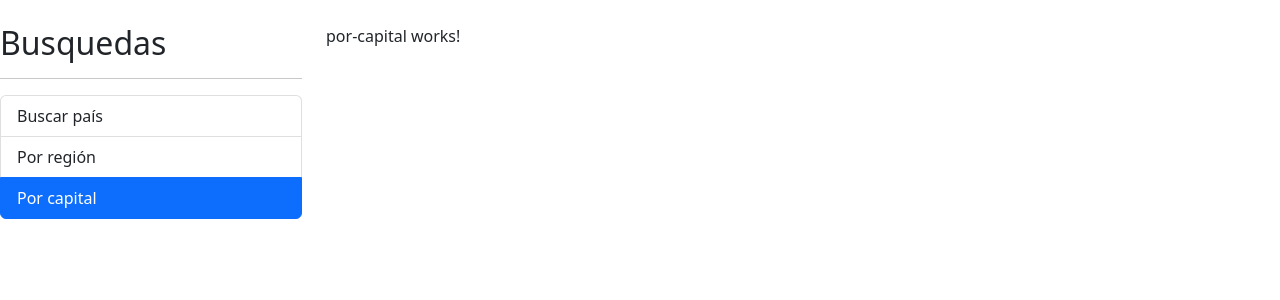
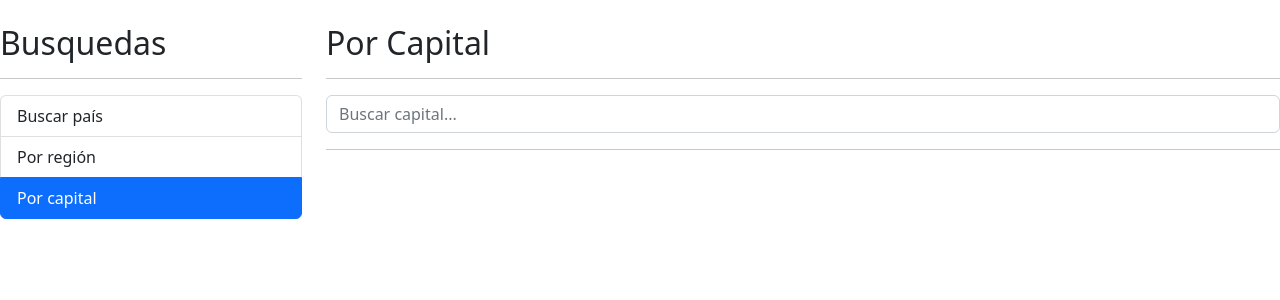
Before and after one commit to luisfal7/paisesApp, an Angular app: page /capital in a window 1280 px wide. Shown: the top 300 px of the page. Built offline with nearby package versions, Linux system fonts and the light colour scheme.

Commit message:
modif comp. por-capital, add service capital

```diff
--- a/src/app/pais/components/pais-input/pais-input.component.html
+++ b/src/app/pais/components/pais-input/pais-input.component.html
@@ -4,7 +4,7 @@
       name="termino"
       class="form-control"
       [(ngModel)]="termino"
-      placeholder="Buscar país..."
+      [placeholder]="placeholder"
       (input)="teclaPresionada()"
     />
   </form>
--- a/src/app/pais/components/pais-input/pais-input.component.ts
+++ b/src/app/pais/components/pais-input/pais-input.component.ts
@@ -1,4 +1,4 @@
-import { Component, EventEmitter, Output, OnInit } from '@angular/core';
+import { Component, EventEmitter, Output, OnInit, Input } from '@angular/core';
 import { debounceTime, Subject } from 'rxjs';
 
 @Component({
@@ -10,6 +10,7 @@
 
   @Output() onEnter: EventEmitter<string> = new EventEmitter();
   @Output() onDebounce: EventEmitter<string> = new EventEmitter();
+  @Input() placeholder: string = '';
 
   debouncer: Subject<string> = new Subject();
 
--- a/src/app/pais/components/pais-tabla/pais-tabla.component.html
+++ b/src/app/pais/components/pais-tabla/pais-tabla.component.html
@@ -12,7 +12,7 @@
     <tr *ngFor="let pais of paises; let i = index">
       <td>{{ i + 1 }}</td>
       <img [src]="pais.flags.svg" [alt]="pais.name.common" class="small-flag" />
-      <td>{{ pais.name.common }}</td>
+      <td>{{ pais.capital}}, {{ pais.name.common }}</td>
       <td>{{ pais.population | number }}</td>
       <td>
         <a [routerLink]="['/pais', pais.name.common]">ver...</a>
--- a/src/app/pais/pages/por-capital/por-capital.component.html
+++ b/src/app/pais/pages/por-capital/por-capital.component.html
@@ -1 +1,19 @@
-<p>por-capital works!</p>
+<h2>Por Capital</h2>
+<hr />
+
+<div class="row">
+  <div class="col">
+    <app-pais-input (onEnter)="buscar($event)" (onDebounce)="sugerencias($event)" placeholder="Buscar capital..."></app-pais-input>
+  </div>
+</div>
+<hr />
+
+<div class="alert alert-danger" *ngIf="hayError">
+  No se encontró nada con el término '{{ termino }}'
+</div>
+
+<div *ngIf="paises.length > 0" class="row">
+  <div class="col">
+    <app-pais-tabla [paises]="paises"></app-pais-tabla>
+  </div>
+</div>
--- a/src/app/pais/pages/por-capital/por-capital.component.ts
+++ b/src/app/pais/pages/por-capital/por-capital.component.ts
@@ -1,15 +1,35 @@
-import { Component, OnInit } from '@angular/core';
+import { Component } from '@angular/core';
+import { Country } from '../../interfaces/pais-interface';
+import { PaisService } from '../../services/pais.service';
 
 @Component({
   selector: 'app-por-capital',
   templateUrl: './por-capital.component.html',
-  styleUrls: ['./por-capital.component.css']
 })
-export class PorCapitalComponent implements OnInit {
+export class PorCapitalComponent {
+  termino: string = '';
+  hayError: boolean = false;
+  paises: Country[] = [];
 
-  constructor() { }
+  constructor( private PaisService: PaisService ) { }
 
-  ngOnInit(): void {
+  buscar( termino: string ) {
+    this.hayError = false
+    this.termino = termino
+
+    //.subcribe() es necesario xq es un observable
+    this.PaisService.buscarCaptial(termino).subscribe((paises) => {
+      console.log(paises);
+      this.paises = paises
+    },(err)=>{
+      console.log('Error')
+      this.hayError = true
+      this.paises = []
+    });
+  }
+
+  sugerencias( termino: string ) {
+    this.hayError = false
   }
 
 }
--- a/src/app/pais/pages/por-pais/por-pais.component.html
+++ b/src/app/pais/pages/por-pais/por-pais.component.html
@@ -3,7 +3,7 @@
 
 <div class="row">
   <div class="col">
-    <app-pais-input (onEnter)="buscar($event)" (onDebounce)="sugerencias($event)"></app-pais-input>
+    <app-pais-input (onEnter)="buscar($event)" (onDebounce)="sugerencias($event)" placeholder="Buscar país..."></app-pais-input>
   </div>
 </div>
 <hr />
--- a/src/app/pais/services/pais.service.ts
+++ b/src/app/pais/services/pais.service.ts
@@ -9,6 +9,7 @@
 export class PaisService {
 
   private _apiUrl: string = 'https://restcountries.com/v3.1'
+  private _apiUrlCapital: string = 'https://restcountries.com/v2'
 
   constructor( private http: HttpClient ) { }
 
@@ -20,5 +21,13 @@
 
   }
 
+  buscarCaptial( termino: string ): Observable<Country[]> {
+
+    const url = `${ this._apiUrlCapital }/capital/${ termino }`
+
+    return this.http.get<Country[]>( url )
+
+  }
+
 
 }
```
